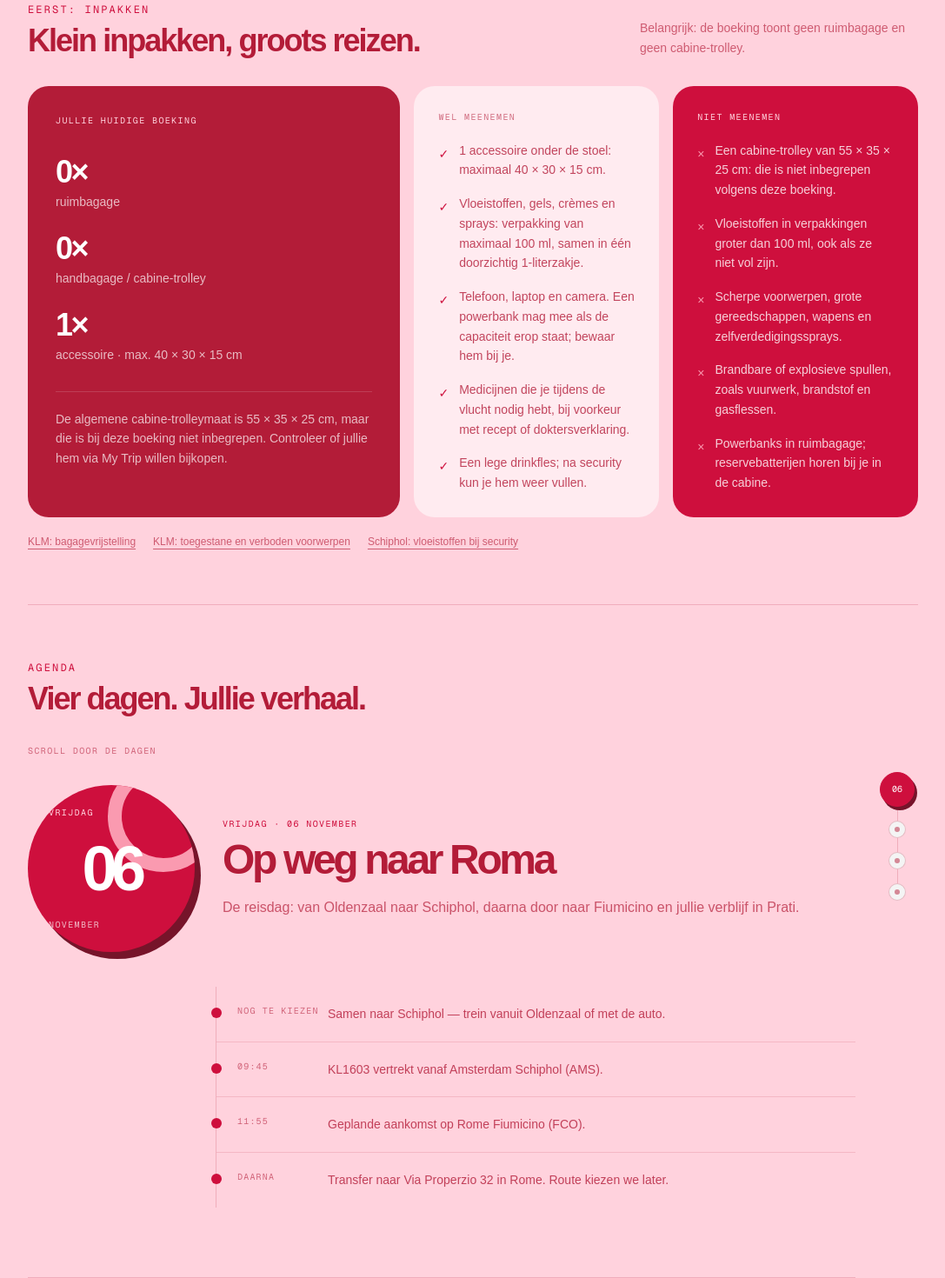
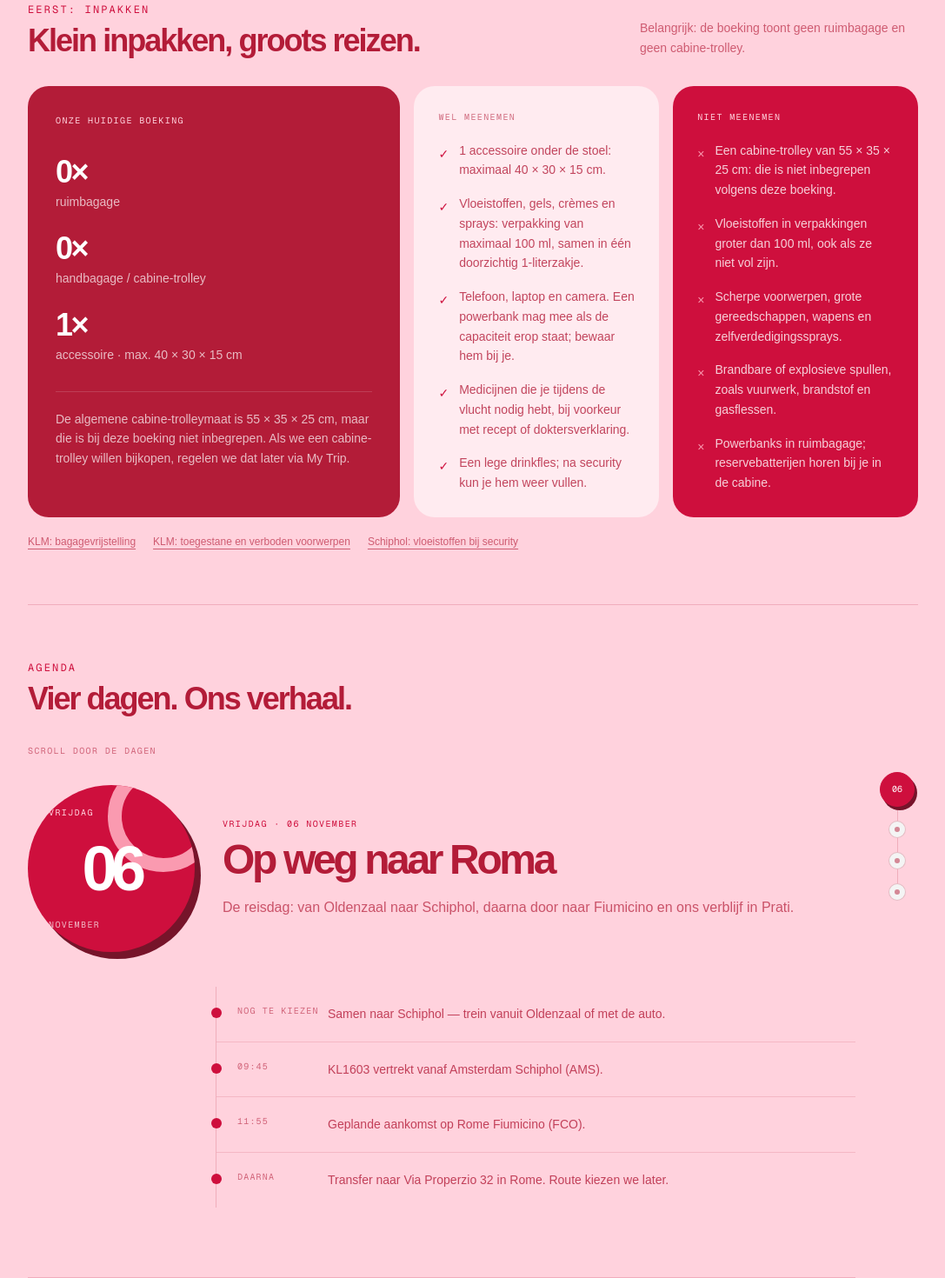
Before and after one commit to basarens/basarens.com, a Next.js app: page /rome-2026 in a window 1280 px wide. Shown: the part 580-2050 px from the top of the page at 87% size, without its empty margins (96-1183 px from the left). Built offline with nearby package versions, Linux system fonts and the light colour scheme.

Commit message:
copy: use shared Rome perspective

```diff
--- a/app/rome-2026/page.tsx
+++ b/app/rome-2026/page.tsx
@@ -86,7 +86,7 @@ export default function Rome2026Page() {
           <div className="grid gap-4 lg:grid-cols-[0.85fr_1.15fr]">
             <aside className="rounded-3xl bg-[#b31c38] p-7 text-white sm:p-8">
               <p className="font-mono text-[10px] uppercase tracking-[0.14em] text-[#ffd2dd]">
-                Jullie huidige boeking
+                Onze huidige boeking
               </p>
               <div className="mt-8 space-y-6">
                 <div>
@@ -108,8 +108,8 @@ export default function Rome2026Page() {
               </div>
               <p className="mt-8 border-t border-white/15 pt-5 text-sm leading-relaxed text-white/70">
                 De algemene cabine-trolleymaat is 55 × 35 × 25 cm, maar die is
-                bij deze boeking niet inbegrepen. Controleer of jullie hem via
-                My Trip willen bijkopen.
+                bij deze boeking niet inbegrepen. Als we een cabine-trolley
+                willen bijkopen, regelen we dat later via My Trip.
               </p>
             </aside>
 
@@ -162,7 +162,7 @@ export default function Rome2026Page() {
               Agenda
             </p>
             <h2 className="mt-2 text-3xl font-semibold tracking-[-0.055em] sm:text-4xl">
-              Vier dagen. Jullie verhaal.
+              Vier dagen. Ons verhaal.
             </h2>
           </div>
           <RomeAgenda />
@@ -174,7 +174,7 @@ export default function Rome2026Page() {
               Fotoalbum
             </p>
             <h2 className="mt-2 text-3xl font-semibold tracking-[-0.055em] sm:text-4xl">
-              Jullie Rome in beelden.
+              Ons Rome in beelden.
             </h2>
           </div>
           <RomePhotoAlbum />
--- a/components/rome-agenda.tsx
+++ b/components/rome-agenda.tsx
@@ -11,7 +11,7 @@ const days = [
     accent: "#fa9ab0",
     labelColor: "text-[#ffd2dd]",
     title: "Op weg naar Roma",
-    intro: "De reisdag: van Oldenzaal naar Schiphol, daarna door naar Fiumicino en jullie verblijf in Prati.",
+    intro: "De reisdag: van Oldenzaal naar Schiphol, daarna door naar Fiumicino en ons verblijf in Prati.",
     items: [
       ["Nog te kiezen", "Samen naar Schiphol — trein vanuit Oldenzaal of met de auto."],
       ["09:45", "KL1603 vertrekt vanaf Amsterdam Schiphol (AMS)."],
@@ -27,7 +27,7 @@ const days = [
     accent: "#ffd2dd",
     labelColor: "text-[#ffd2dd]",
     title: "De eerste volle dag",
-    intro: "Hier komt jullie eerste echte Rome-dag te staan: ontbijt, plannen en de eerste plekken om te ontdekken.",
+    intro: "Hier komt onze eerste echte Rome-dag te staan: ontbijt, plannen en de eerste plekken om te ontdekken.",
     items: [
       ["10:45 — 11:45", "Rondleiding door de necropolis."],
       ["Middag", "Nog open — ruimte voor de eerste route door Rome."],
@@ -42,7 +42,7 @@ const days = [
     accent: "#fa9ab0",
     labelColor: "text-[#ffd2dd]",
     title: "Rome blijft verrassen",
-    intro: "De agenda is bewust nog leeg. Zo kunnen jullie plannen zonder dat de app al doet alsof alles vastligt.",
+    intro: "De agenda is bewust nog leeg. Zo kunnen we plannen zonder dat de app al doet alsof alles vastligt.",
     items: [
       ["Ochtend", "Nog open — bijvoorbeeld een wijk, museum of markt."],
       ["Middag", "Nog open — hier komt later de gezamenlijke activiteit."],
@@ -57,7 +57,7 @@ const days = [
     accent: "#ffd2dd",
     labelColor: "text-[#fa9ab0]",
     title: "Arrivederci, Roma",
-    intro: "Uitchecken, terug naar Fiumicino en weer naar Amsterdam. Daarna kiezen jullie de route terug naar Oldenzaal.",
+    intro: "Uitchecken, terug naar Fiumicino en weer naar Amsterdam. Daarna kiezen we de route terug naar Oldenzaal.",
     items: [
       ["Ochtend", "Uitchecken en van Via Properzio 32 naar Fiumicino (FCO)."],
       ["12:45", "KL1604 vertrekt vanaf Fiumicino."],
```
